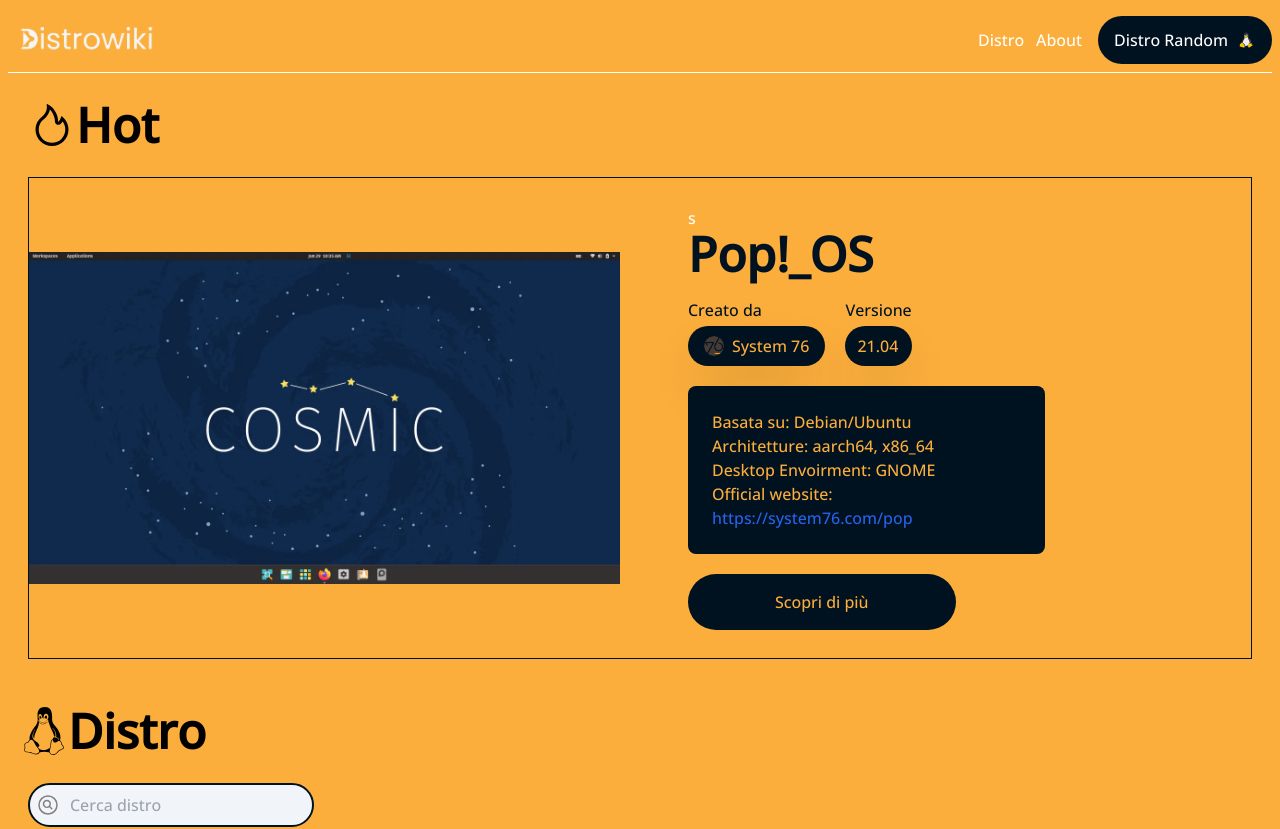
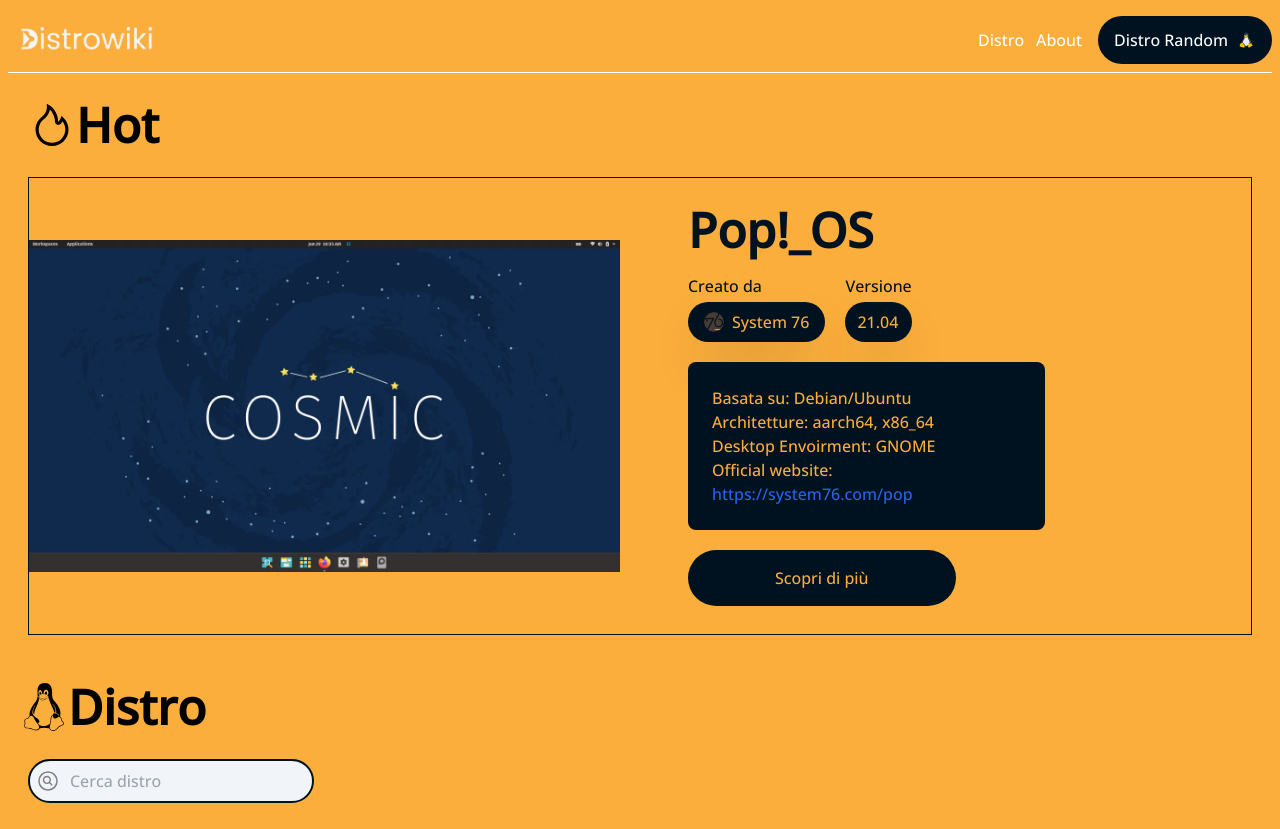
Before and after one commit to DardanBytyqi/distrowiki, a React (Create React App) app: page / in a window 1280 px wide. Shown: the top 829 px of the page. Built offline with nearby package versions, Linux system fonts and the light colour scheme.

Commit message:
tolto animazione

```diff
--- a/package.json
+++ b/package.json
@@ -12,6 +12,7 @@
     "react-dom": "^18.2.0",
     "react-icons": "^4.8.0",
     "react-scripts": "5.0.1",
+    "swiper": "^9.2.4",
     "web-vitals": "^2.1.4"
   },
   "scripts": {
--- a/src/App.css
+++ b/src/App.css
@@ -6,3 +6,9 @@
 .lista:nth-child(5){
   border: none;
 }
+
+
+.swiper {
+  width: 300px;
+  height: 480px;
+}
--- a/src/App.js
+++ b/src/App.js
@@ -4,19 +4,23 @@
 import Cards from './Components/Cards.js'
 import Tabelle from './Components/Tabelle.js'
 import Footer from './Components/Footer.js'
+import { Swiper, SwiperSlide } from "swiper/react";
+import "swiper/css";
+import "swiper/css/effect-cards";
 
 
 function App() {
   return (
-    <div>
+   <>
         <Navbar />
         <Hero />
         <Cards />
         <Tabelle />
-        <br/>
-        <Footer />
 
-</div>
+</>
+
+
+
 
 
 
--- a/src/Components/Hero.js
+++ b/src/Components/Hero.js
@@ -12,7 +12,7 @@
             </div>
 
             <div className='flex flex-col gap-5 m-7'>
-                <div>s
+                <div>
                     <h1 className='md:text-5xl text-4xl text-blu font-black'>Pop!_OS</h1>
 
                 </div>
```
Also changed, not shown: 1 other file (tests, documents, lock files or other folders).
